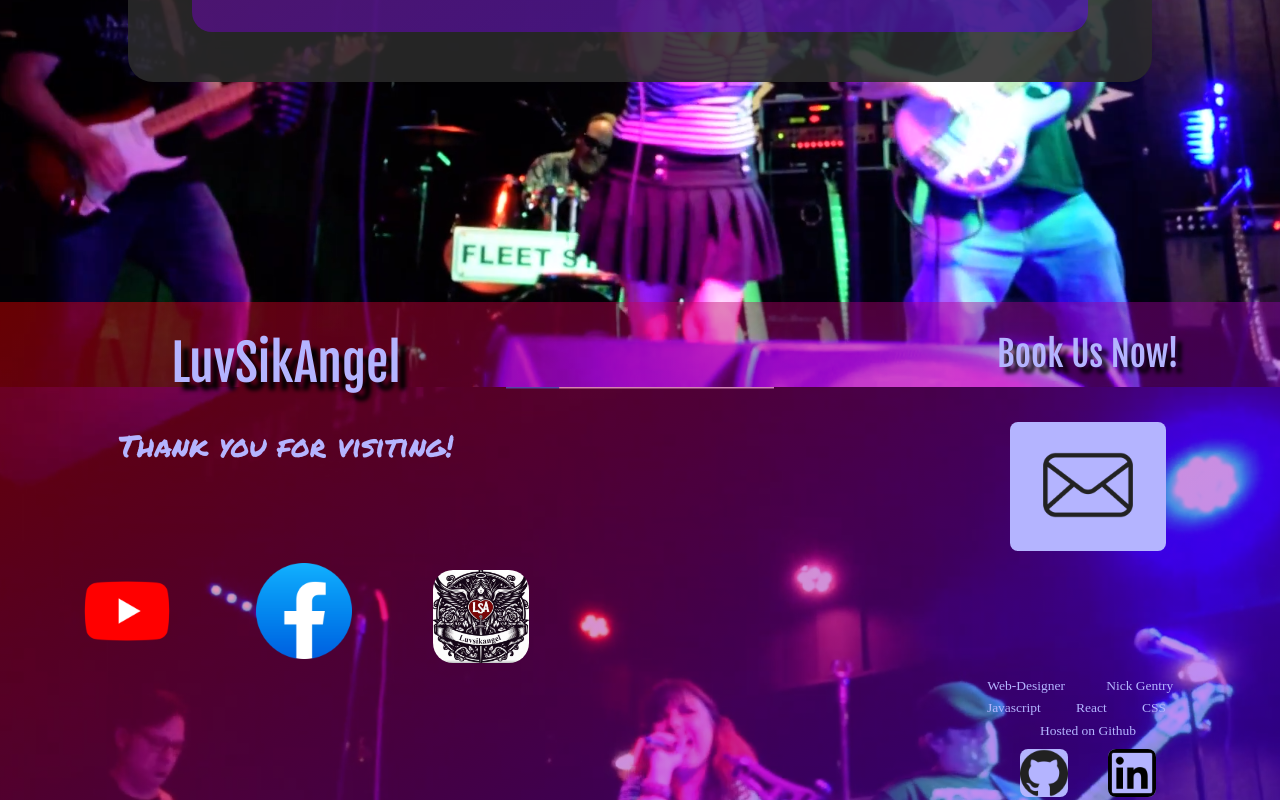
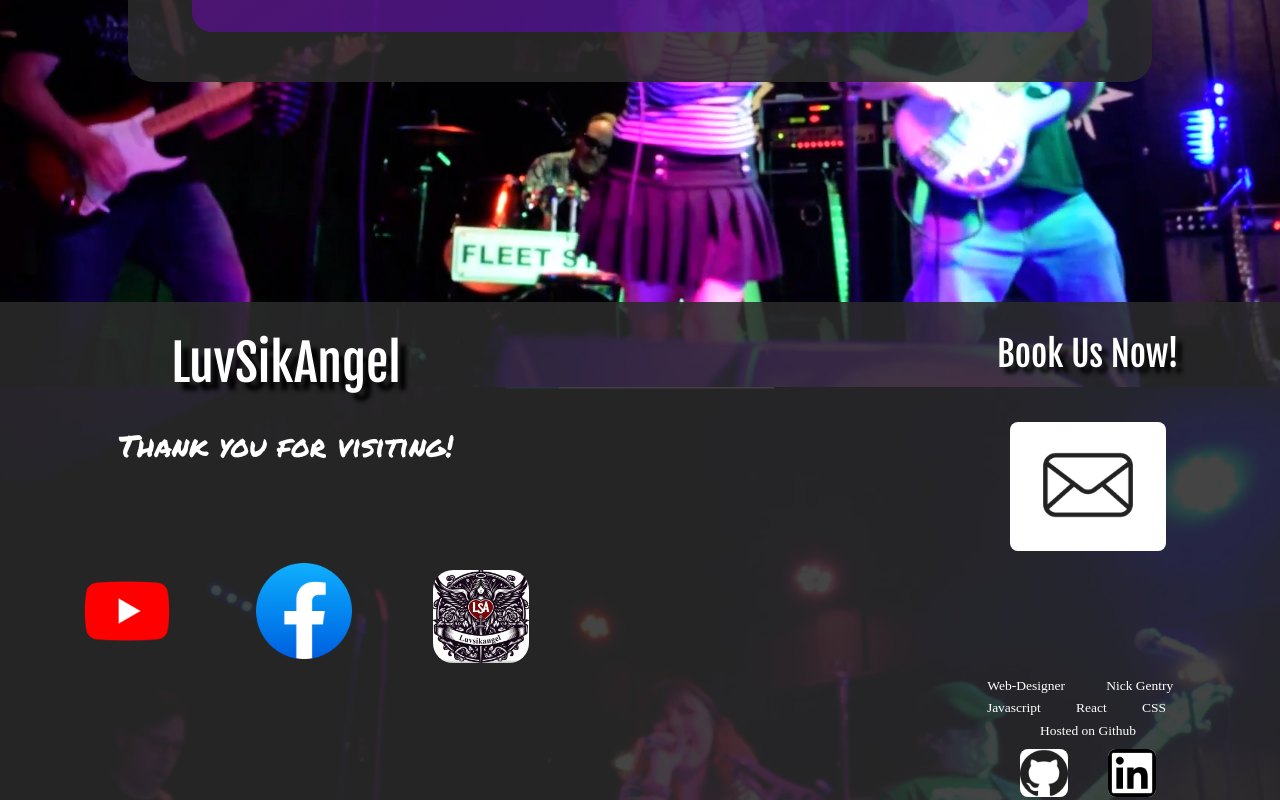
Before and after one commit to NickGentryBJJ/LuvSikReact, a React (Create React App) app: page / in a window 1280 px wide. Shown: the part 7613-8413 px from the top of the page. Built offline with nearby package versions, Linux system fonts and the light colour scheme.

Commit message:
adjusted footer colors

```diff
--- a/src/Components/Footer/ContactButtons/ContactButtons.css
+++ b/src/Components/Footer/ContactButtons/ContactButtons.css
@@ -11,13 +11,13 @@
     font-size: 35px;
     margin-bottom: 50px;
     font-family: 'Fjalla One', sans-serif;
-    color: #b4b4ff;
+    color: #fff;
     text-shadow: 6px 6px 4px black;
 }
 .email-button {
     display: inline-block;
     padding: 15px 30px;
-    background-color: #b4b4ff;
+    background-color: #fff;
     color: white;
     text-decoration: none;
     font-family: Arial, sans-serif;
--- a/src/Components/Footer/DesktopTrademarks/DesktopTrademarks.css
+++ b/src/Components/Footer/DesktopTrademarks/DesktopTrademarks.css
@@ -8,7 +8,7 @@
 }
 .my-row {
     font-size: 13.5px;
-    color: #b4b4ff;
+    color: #fff;
     margin-bottom: 9px;
     text-align: center;
     display: flex;
@@ -17,20 +17,20 @@
 .languages{
     width: 65%;
     margin-left: 14.5%;
-    color: #b4b4ff;
+    color: #fff;
 }
 .meh{
     width: 70%;
     margin-left: 13%;
-    color: #b4b4ff;
+    color: #fff;
 }
 .host  {
-    color: #b4b4ff;;
+    color: #fff;;
 }
 .git, .linked-in{
     width: 3rem;
     display: inline-block;
-    background-color: #b4b4ff;
+    background-color: #fff;
     color: white;
     text-decoration: none;
     border-radius: 8px;
--- a/src/Components/Footer/Footer.css
+++ b/src/Components/Footer/Footer.css
@@ -2,7 +2,7 @@
     padding-top: 70px;
 }
 .footer-container {
-    background: linear-gradient(327deg, #5a00ff75, #ff000066);
+    background: #2b2b2be0;
     display: flex;
 }
 .footer-wrapper {
@@ -24,7 +24,7 @@
     margin-bottom: 20px;
     font-family: 'Fjalla One', sans-serif;
     font-size: 50px;
-    color: #b4b4ff;
+    color: #fff;
     text-shadow: 8px 8px 4px black;
 }
 .exit-statement, .exit-statement-mobile {
@@ -32,7 +32,7 @@
     font-size: 30px;
     text-align: center;
     line-height: 1.5;
-    color: #b4b4ff;
+    color: #fff;
 }
 .exit-statement-mobile{
     display: none;
@@ -43,7 +43,7 @@
     font-size: 30px;
     text-align: center;
     line-height: 2.5;
-    color: #b4b4ff;
+    color: #fff;
 }
 .footer-container{
     display: flex;
--- a/src/Components/Footer/MobileTrademarks/MobileTrademarks.css
+++ b/src/Components/Footer/MobileTrademarks/MobileTrademarks.css
@@ -3,7 +3,7 @@
 }
 .my-row {
     font-size: 13.5px;
-    color: #b4b4ff;
+    color: #fff;
     margin-bottom: 9px;
     text-align: center;
     display: flex;
@@ -12,20 +12,20 @@
 .languages{
     width: 65%;
     margin-left: 14.5%;
-    color: #b4b4ff;
+    color: #fff;
 }
 .meh{
     width: 70%;
     margin-left: 13%;
-    color: #b4b4ff;
+    color: #fff;
 }
 .host  {
-    color: #b4b4ff;;
+    color: #fff;;
 }
 .git, .linked-in{
     width: 3rem;
     display: inline-block;
-    background-color: #b4b4ff;
+    background-color: #fff;
     color: white;
     text-decoration: none;
     border-radius: 8px;
--- a/src/Components/Shows/ShowIndex/ShowIndex.tsx
+++ b/src/Components/Shows/ShowIndex/ShowIndex.tsx
@@ -97,7 +97,7 @@ function ShowIndex(): JSX.Element {
                                 month={value.month}
                                 day={value.day}
                                 time={value.time}
-                                />
+                            />
                         );
                     } else {
                         return null;
```
